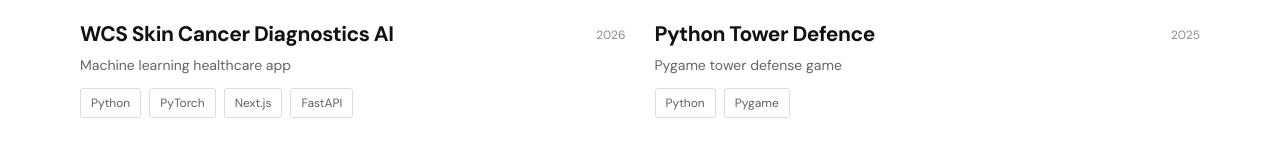
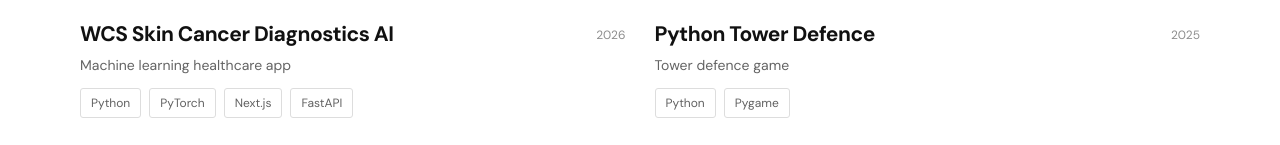
Before and after one commit to brianlee8974/portfolio, a React (Vite) app: page / in a window 1280 px wide. Shown: the part 2148-2293 px from the top of the page. Built offline with nearby package versions, Linux system fonts and the light colour scheme.

Commit message:
simple grammar

```diff
--- a/src/data/portfolio.js
+++ b/src/data/portfolio.js
@@ -48,11 +48,11 @@
   {
     id: 'towerdefence',
     name: 'Python Tower Defence',
-    type: 'Pygame tower defense game',
+    type: 'Tower defence game',
       year: '2025',
       tags: ['Python', 'Pygame'],
       description:
-        'A Python tower defense game built with Pygame, where players place ' +
+        'A Python tower defence game built with Pygame, where players place ' +
         'defensive towers to stop waves of enemies.',
     detail:
         'The game is organized across reusable Python modules for the game ' +
```
